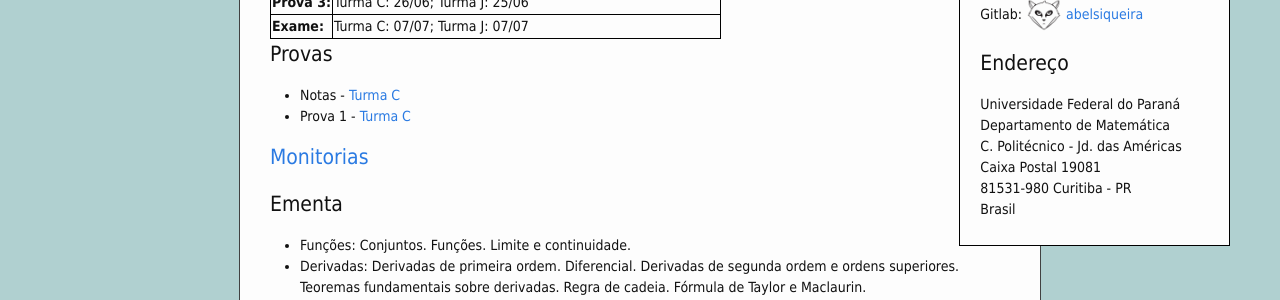
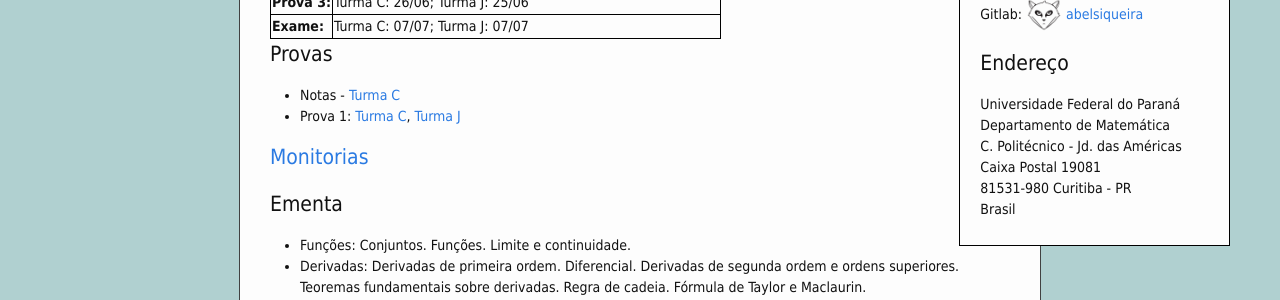
Before and after one commit to abelsiqueira/abelsiqueira.github.io-old, a Jekyll site: the page built from _posts/br/2015-02-18-cm201-calculo-diferencial-e-integral-2015s1.markdown, in a window 1280 px wide and 900 px high, scrolled down 338 px. Shown: the part 152-452 px from the top of the window. Built offline with Jekyll 4.4.1, drawn with Linux system fonts in a browser that asks for light colours; nearby versions of some CDN libraries.

Commit message:
Adiciona prova

```diff
--- a/_posts/br/2015-02-18-cm201-calculo-diferencial-e-integral-2015s1.markdown
+++ b/_posts/br/2015-02-18-cm201-calculo-diferencial-e-integral-2015s1.markdown
@@ -22,7 +22,8 @@ permalink:  cm201-2015s1
 # Provas
 
   - Notas - [Turma C]({{ site.baseurl }}/disciplinas/2015s1-cm201/notas-C.pdf)
-  - Prova 1 - [Turma C]({{ site.baseurl }}/disciplinas/2015s1-cm201/prova1-C.pdf)
+  - Prova 1: [Turma C]({{ site.baseurl }}/disciplinas/2015s1-cm201/prova1-C.pdf),
+    [Turma J]({{ site.baseurl }}/disciplinas/2015s1-cm201/prova-J.pdf)
 
 # [Monitorias]({{ site.baseurl }}/assets/monitorias2015.pdf)
 
```
Also changed, not shown: 1 other file.
